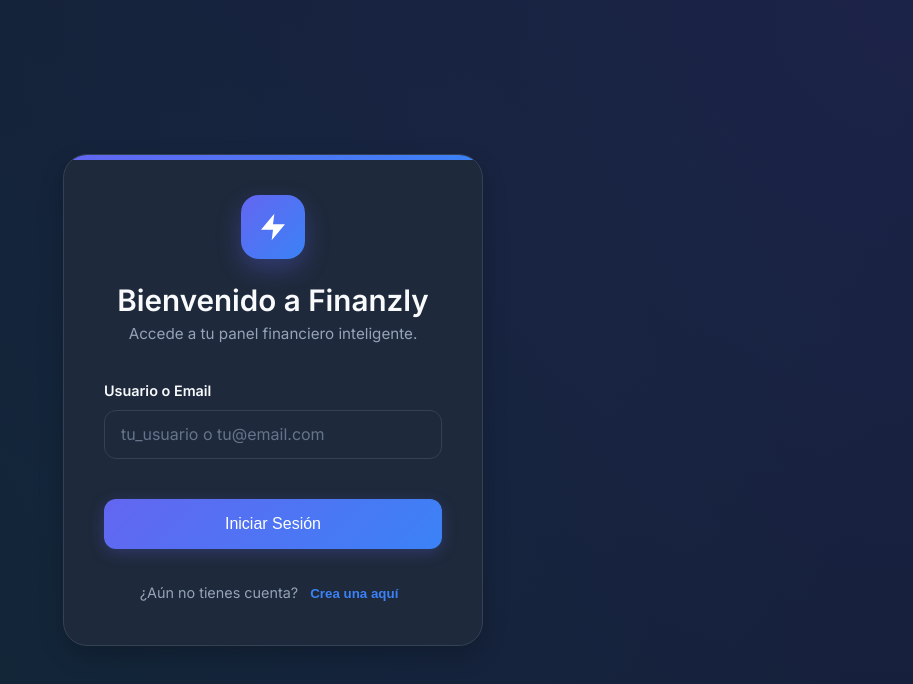
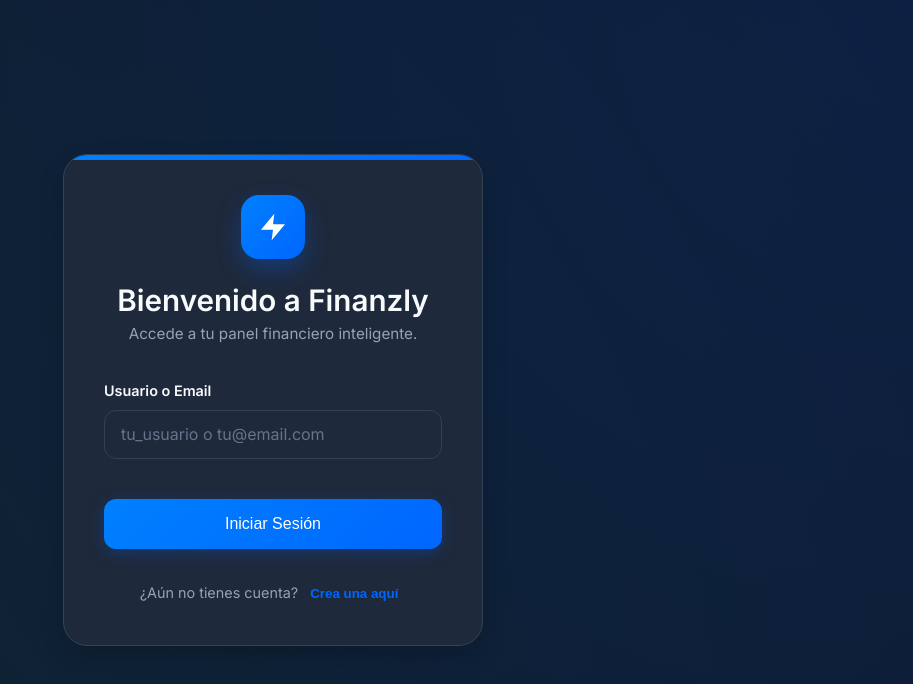
Before and after one commit to maiese1910/Finanzas-Personales, a React (Vite) app in the folder frontend/: page / in a window 1280 px wide. Shown: the top 684 px of the page, without its empty margins (367-1280 px from the left). Built offline with nearby package versions, Linux system fonts and the light colour scheme; no server answers.

Commit message:
UI: Complete transition to Elegant Blue palette, removing all indigo/purple traces

```diff
--- a/frontend/src/index.css
+++ b/frontend/src/index.css
@@ -15,17 +15,17 @@
   --text-secondary: #94a3b8;
   --text-muted: #64748b;
 
-  /* Vibrant Accents */
-  --color-primary: #3b82f6;
+  /* Vibrant Accents - Elegant Royal Blue Palette */
+  --color-primary: #0066ff;
   --color-success: #10b981;
-  --color-danger: #f43f5e;
+  --color-danger: #ef4444;
   --color-warning: #f59e0b;
 
-  /* Vibrant Gradients */
-  --gradient-primary: linear-gradient(135deg, #6366f1 0%, #3b82f6 100%);
+  /* Vibrant Gradients - Deep Elegant Blues */
+  --gradient-primary: linear-gradient(135deg, #0080ff 0%, #0066ff 100%);
   --gradient-success: linear-gradient(135deg, #34d399 0%, #10b981 100%);
   --gradient-income: linear-gradient(135deg, #34d399 0%, #10b981 100%);
-  --gradient-expense: linear-gradient(135deg, #fb7185 0%, #f43f5e 100%);
+  --gradient-expense: linear-gradient(135deg, #f87171 0%, #ef4444 100%);
 
   /* Shadows */
   --shadow-sm: 0 1px 2px 0 rgba(0, 0, 0, 0.05);
@@ -183,12 +183,12 @@ p {
 .btn-primary {
   background: var(--gradient-primary);
   color: white;
-  box-shadow: 0 4px 15px rgba(99, 102, 241, 0.25);
+  box-shadow: 0 4px 15px rgba(0, 102, 255, 0.25);
 }
 
 .btn-primary:hover {
   transform: translateY(-2px);
-  box-shadow: 0 6px 20px rgba(99, 102, 241, 0.35);
+  box-shadow: 0 6px 20px rgba(0, 102, 255, 0.35);
 }
 
 .btn-success {
@@ -394,24 +394,22 @@ select option {
 }
 
 .nav-link.active {
-  color: #0f172a;
-  /* Texto oscuro para contraste sobre blanco */
+  color: white;
+  /* Volvemos a blanco sobre fondo azul elegante */
   transform: scale(1.08);
-  /* Más pronunciado */
   font-weight: 700;
 }
 
 .nav-link.active::before {
-  background: white;
+  background: var(--gradient-primary);
   opacity: 1;
   transform: scale(1);
-  box-shadow: 0 8px 25px rgba(255, 255, 255, 0.25);
+  box-shadow: 0 8px 25px rgba(0, 102, 255, 0.4);
 }
 
 .nav-link.active svg {
   opacity: 1;
-  stroke: #0f172a;
-  /* Icono oscuro */
+  stroke: white;
   animation: pulse-icon 2s infinite ease-in-out;
 }
 
@@ -667,8 +665,8 @@ select option {
   align-items: center;
   min-height: 100vh;
   padding: var(--spacing-md);
-  background: radial-gradient(circle at top right, rgba(99, 102, 241, 0.15), transparent),
-    radial-gradient(circle at bottom left, rgba(16, 185, 129, 0.1), transparent);
+  background: radial-gradient(circle at top right, rgba(0, 102, 255, 0.12), transparent),
+    radial-gradient(circle at bottom left, rgba(16, 185, 129, 0.08), transparent);
 }
 
 .login-card {
@@ -702,7 +700,7 @@ select option {
   align-items: center;
   justify-content: center;
   margin: 0 auto 1.5rem;
-  box-shadow: 0 10px 25px rgba(99, 102, 241, 0.3);
+  box-shadow: 0 10px 25px rgba(0, 102, 255, 0.3);
 }
 
 .login-title {
@@ -801,7 +799,7 @@ select option {
 .custom-datepicker-wrapper .react-datepicker__input-container input:focus {
   outline: none;
   border-color: var(--color-primary);
-  box-shadow: 0 0 0 3px rgba(102, 126, 234, 0.1);
+  box-shadow: 0 0 0 3px rgba(0, 102, 255, 0.15);
 }
 
 .react-datepicker {
```
